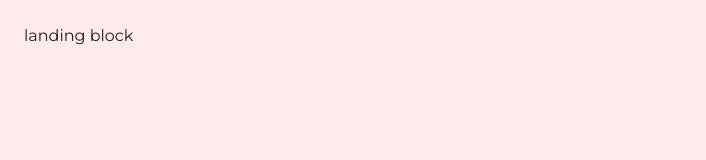
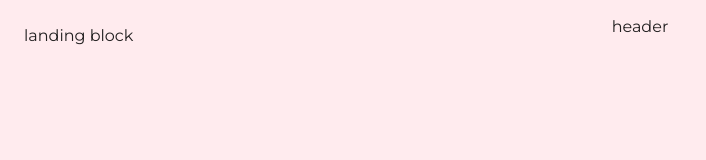
Before and after one commit to tzynwang/react-parallax-effect, a React (Create React App) app: page / in a window 1280 px wide. Shown: the top 160 px of the page, without its empty margins (0-706 px from the left). Built offline with nearby package versions, Linux system fonts and the light colour scheme.

Commit message:
[feat] Add Header back to App

```diff
--- a/src/components/App/index.tsx
+++ b/src/components/App/index.tsx
@@ -1,6 +1,7 @@
 import React, { memo } from 'react';
 import { ThemeProvider } from '@mui/material/styles';
 import CssBaseline from '@mui/material/CssBaseline';
+import Header from '@Components/Common/Header';
 import Body from '@Components/Common/Body';
 import AppTheme from '@Theme/index';
 
@@ -9,6 +10,7 @@ function App(): React.ReactElement {
   return (
     <ThemeProvider theme={AppTheme}>
       <CssBaseline />
+      <Header />
       <Body />
     </ThemeProvider>
   );
```
